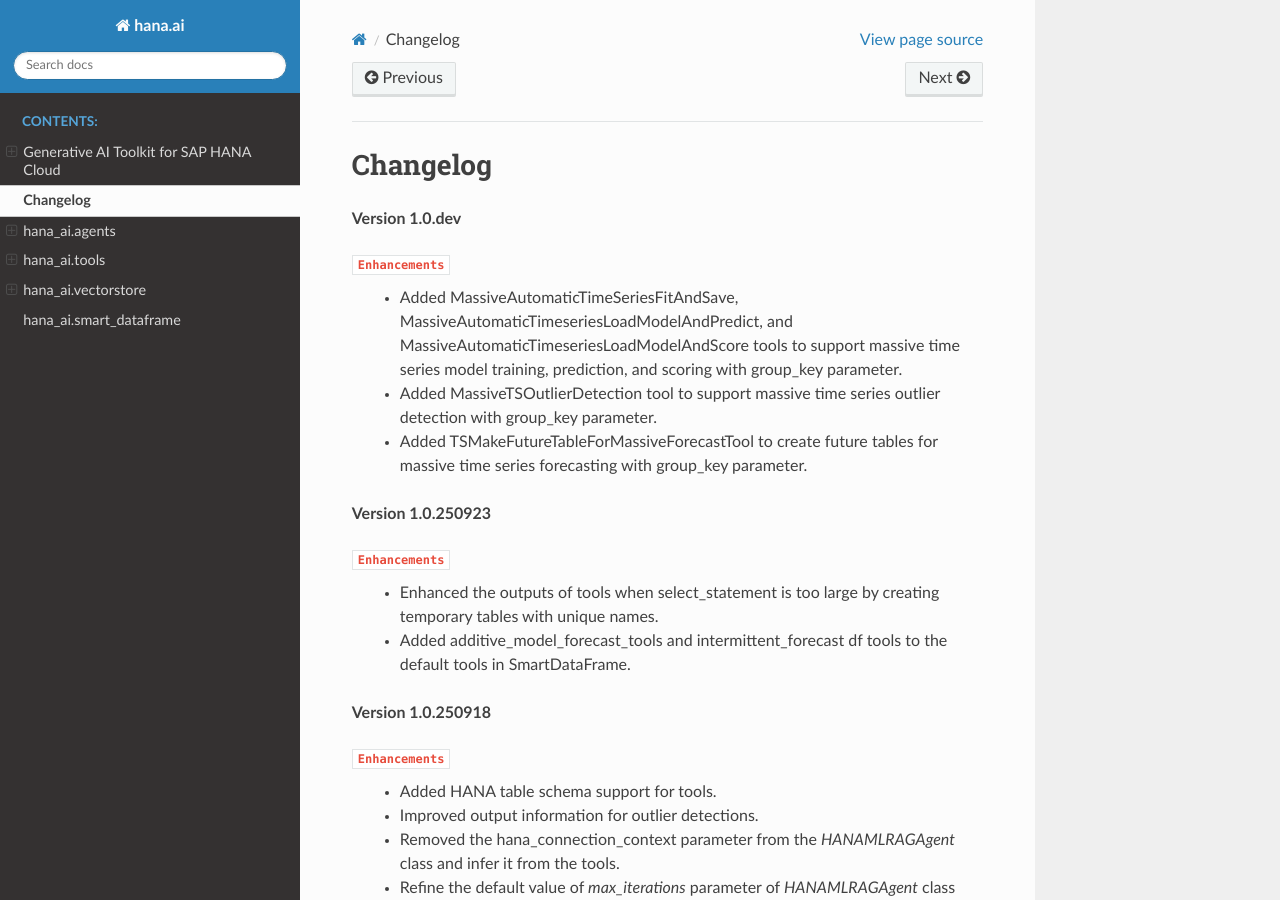
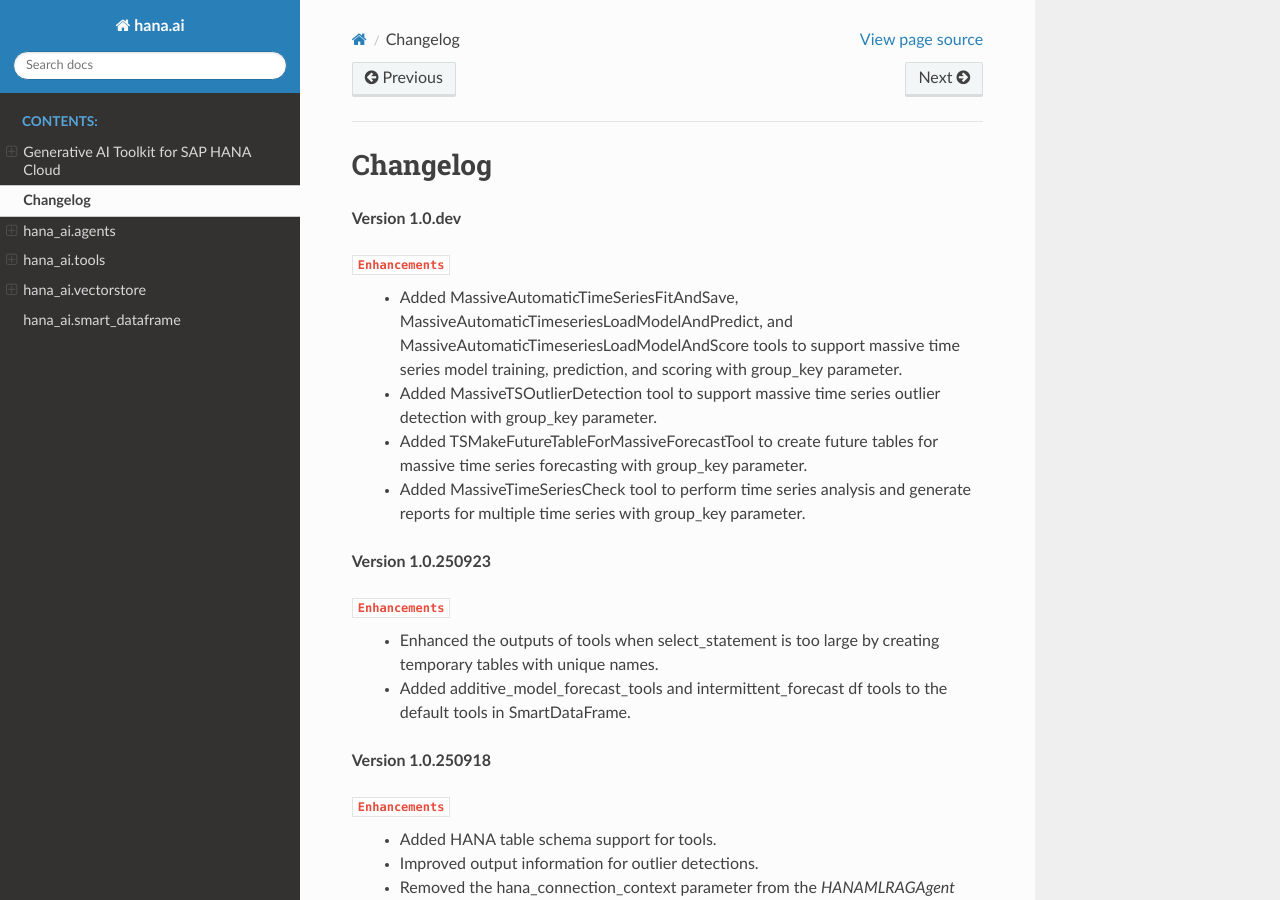
Before and after one commit to SAP/generative-ai-toolkit-for-sap-hana-cloud, a Sphinx documentation site: the page built from doc/changlog.rst, in a window 1280 px wide and 900 px high. Built offline with Sphinx 7.4.7 and the Read the Docs theme 3.1.0, drawn with Linux system fonts in a browser that asks for light colours.

Commit message:
update changelog

```diff
--- a/doc/changlog.rst
+++ b/doc/changlog.rst
@@ -7,6 +7,7 @@ Changelog
     - Added MassiveAutomaticTimeSeriesFitAndSave, MassiveAutomaticTimeseriesLoadModelAndPredict, and MassiveAutomaticTimeseriesLoadModelAndScore tools to support massive time series model training, prediction, and scoring with group_key parameter.
     - Added MassiveTSOutlierDetection tool to support massive time series outlier detection with group_key parameter.
     - Added TSMakeFutureTableForMassiveForecastTool to create future tables for massive time series forecasting with group_key parameter.
+    - Added MassiveTimeSeriesCheck tool to perform time series analysis and generate reports for multiple time series with group_key parameter.
 
 **Version 1.0.250923**
 
```
